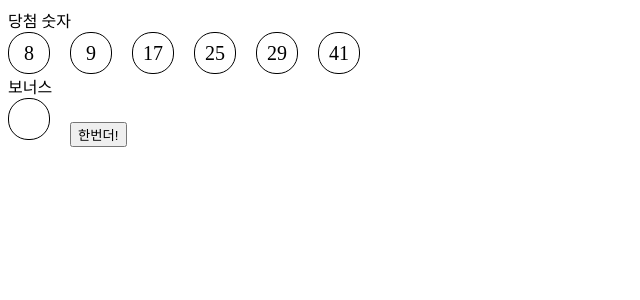
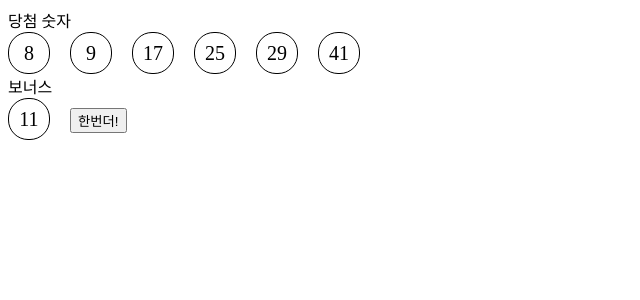
Before and after one commit to chihyeonWON/LottoGenerator, a Vue app: page / in a window 1280 px wide. Shown: the top 300 px of the page, without its empty margins (0-640 px from the left). Built offline with nearby package versions, Linux system fonts and the light colour scheme.

Commit message:
Add props to bonus ball

```diff
--- a/src/App.vue
+++ b/src/App.vue
@@ -5,7 +5,7 @@
       <lotto-ball v-for="ball in winBalls" v-bind:number="ball" :key="ball"></lotto-ball>
     </div>
     <div>보너스 </div>
-    <lotto-ball v-if="bonus"></lotto-ball>
+    <lotto-ball v-if="bonus" :number="bonus"></lotto-ball>
     <button v-if="redo">한번더!</button>
   </div>
 </template>
```
